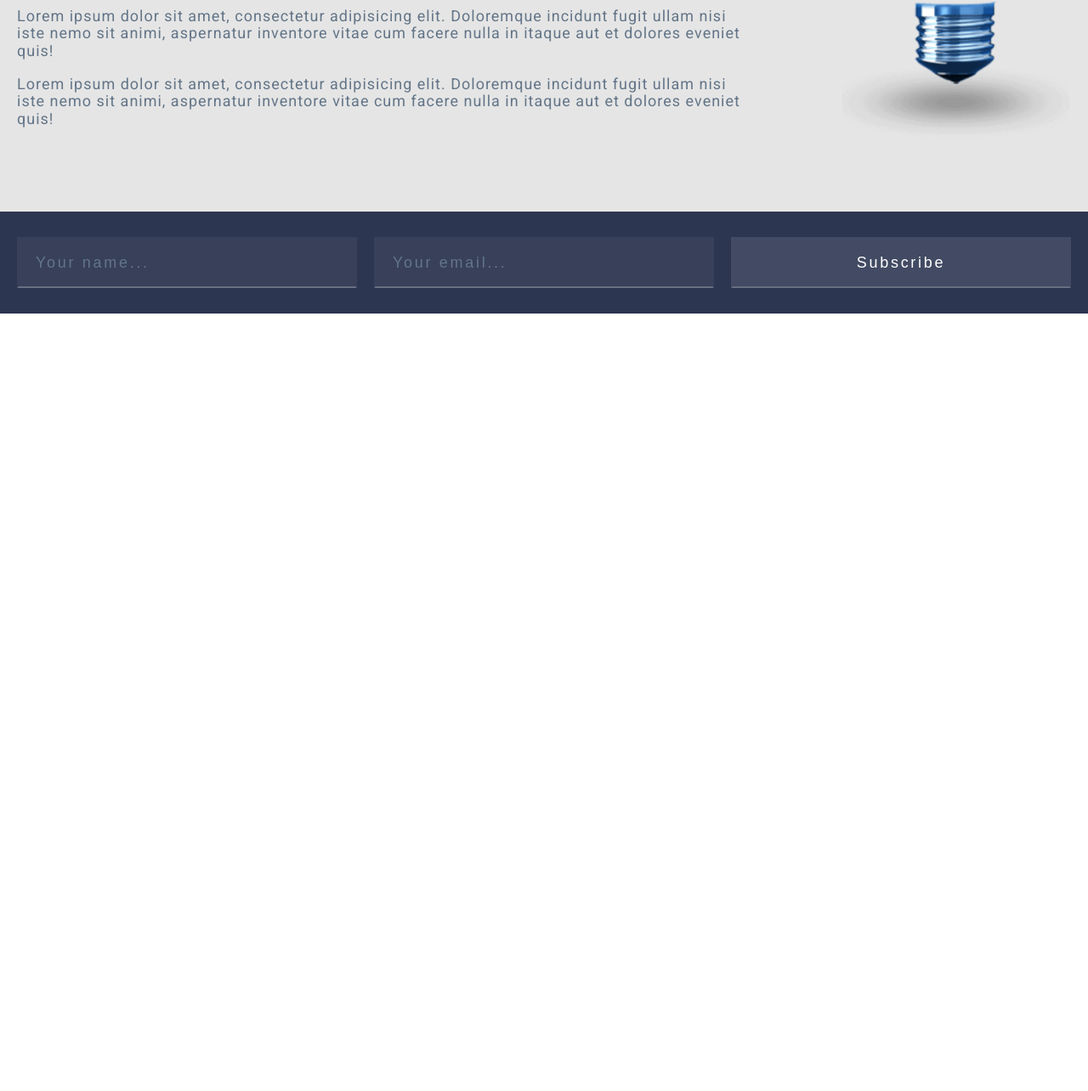
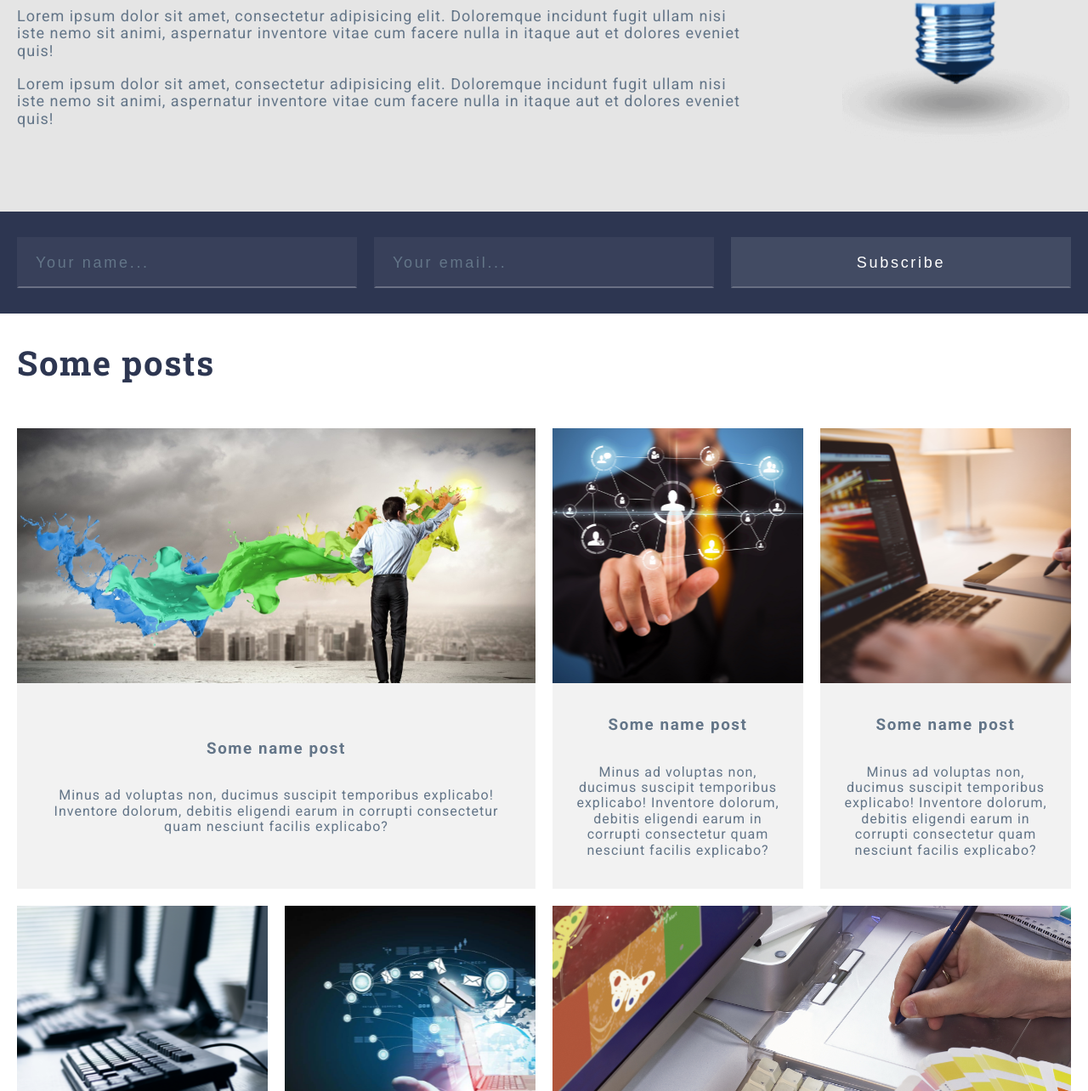
Before and after one commit to Fragshell/my-project, a website: page index.html in a window 1280 px wide. Shown: the part 2141-3425 px from the top of the page at 85% size. Before the commit the page ends 2510 px from the top, so only its background shows below. Drawn offline with Linux system fonts and the light colour scheme.

Commit message:
добавлена секция "посты"

```diff
--- a/assets/css/style.css
+++ b/assets/css/style.css
@@ -517,12 +517,18 @@ h2 {
     line-height: 1.2em;
 }
 
+h3 {
+    color: #637588;
+    line-height: 1.2em;
+}
+
 a {
     text-decoration: none;
     color: #ffffff;
 }
 
 p {
+    color: #637588;
     letter-spacing: 1px;
 }
 .container {
@@ -877,13 +883,61 @@ p {
     background-color: #d66926;
 }
 
+.post .container {
+    grid-gap: 20px;
+}
 
+.post-item {
+    transition: all 0.5s;
+    background-color: #f2f2f2;
+}
 
+.post-item:hover {
+    background-color: #d8d8d8;
+}
 
+.post-item:hover .post-item__image div {
+    transform: scale(1.1);
+}
 
+.post-item a {
+    display: grid;
+    height: 100%;
+    overflow: hidden;
+    grid-template-rows: 300px 1fr;
 
+}
 
+.post-item__image {
+    position: relative;
+    overflow: hidden;
+    transition: 0.5s;
+    z-index: 0;
+}
 
+.post-item__image div {
+    position: absolute;
+    top: 0;
+    right: 0;
+    bottom: 0;
+    left: 0;
+    background-position: 50% 50%;
+    transition: 0.5s;
+}
+
+.post-item__content {
+    display: grid;
+    padding: 20px;
+    align-content: center;
+}
+
+.post-item__content h3 {
+    text-align: center;
+}
+
+.post-item__content p {
+    text-align: center;
+}
 
 
 
@@ -917,6 +971,18 @@ p {
     }
     .form .container {
         grid-template-columns: repeat(3, 1fr);
+    }
+    .post .container {
+        grid-template-columns: repeat(4, 1fr);
+    }
+    .post h2 {
+        grid-column: 1 / 4 span;
+    }
+    .post-item:nth-of-type(1) {
+        grid-column: 1 / span 2;
+    }
+    .post-item:nth-of-type(6) {
+        grid-column: 3 / span 2;
     }
 
 }
--- a/index.html
+++ b/index.html
@@ -149,6 +149,95 @@
   </form>
 </section>
 
+<section class="post">
+  <div class="container">
+    <h2>Some posts</h2>
+      <article class="post-item">
+          <a href="#">
+            <div class="post-item__image">
+              <div style="background-image: url(assets/img/img-post-1.png)"></div>
+            </div>
+            <div class="post-item__content">
+              <h3>Some name post</h3>
+              <p>Minus ad voluptas non, ducimus suscipit temporibus explicabo!
+                 Inventore dolorum, debitis eligendi earum in corrupti
+                 consectetur quam nesciunt facilis explicabo?</p>
+            </div>
+          </a>
+      </article>
+
+      <article class="post-item">
+          <a href="#">
+            <div class="post-item__image">
+              <div style="background-image: url(assets/img/img-post-2.png)"></div>
+            </div>
+            <div class="post-item__content">
+              <h3>Some name post</h3>
+              <p>Minus ad voluptas non, ducimus suscipit temporibus explicabo!
+                 Inventore dolorum, debitis eligendi earum in corrupti
+                 consectetur quam nesciunt facilis explicabo?</p>
+            </div>
+          </a>
+      </article>
+
+      <article class="post-item">
+          <a href="#">
+            <div class="post-item__image">
+              <div style="background-image: url(assets/img/img-post-3.png)"></div>
+            </div>
+            <div class="post-item__content">
+              <h3>Some name post</h3>
+              <p>Minus ad voluptas non, ducimus suscipit temporibus explicabo!
+                 Inventore dolorum, debitis eligendi earum in corrupti
+                 consectetur quam nesciunt facilis explicabo?</p>
+            </div>
+          </a>
+      </article>
+
+      <article class="post-item">
+          <a href="#">
+            <div class="post-item__image">
+              <div style="background-image: url(assets/img/img-post-4.png)"></div>
+            </div>
+            <div class="post-item__content">
+              <h3>Some name post</h3>
+              <p>Minus ad voluptas non, ducimus suscipit temporibus explicabo!
+                 Inventore dolorum, debitis eligendi earum in corrupti
+                 consectetur quam nesciunt facilis explicabo?</p>
+            </div>
+          </a>
+      </article>
+
+      <article class="post-item">
+          <a href="#">
+            <div class="post-item__image">
+              <div style="background-image: url(assets/img/img-post-5.png)"></div>
+            </div>
+            <div class="post-item__content">
+              <h3>Some name post</h3>
+              <p>Minus ad voluptas non, ducimus suscipit temporibus explicabo!
+                 Inventore dolorum, debitis eligendi earum in corrupti
+                 consectetur quam nesciunt facilis explicabo?</p>
+            </div>
+          </a>
+      </article>
+
+      <article class="post-item">
+          <a href="#">
+            <div class="post-item__image">
+              <div style="background-image: url(assets/img/img-post-6.png)"></div>
+            </div>
+            <div class="post-item__content">
+              <h3>Some name post</h3>
+              <p>Minus ad voluptas non, ducimus suscipit temporibus explicabo!
+                 Inventore dolorum, debitis eligendi earum in corrupti
+                 consectetur quam nesciunt facilis explicabo?</p>
+            </div>
+          </a>
+      </article>
+  </div>
+
+</section>
 
 
   <script src="libs/jquery/dist/jquery.min.js"></script>
```
Also changed, not shown: assets/css/idex.html (deleted).
